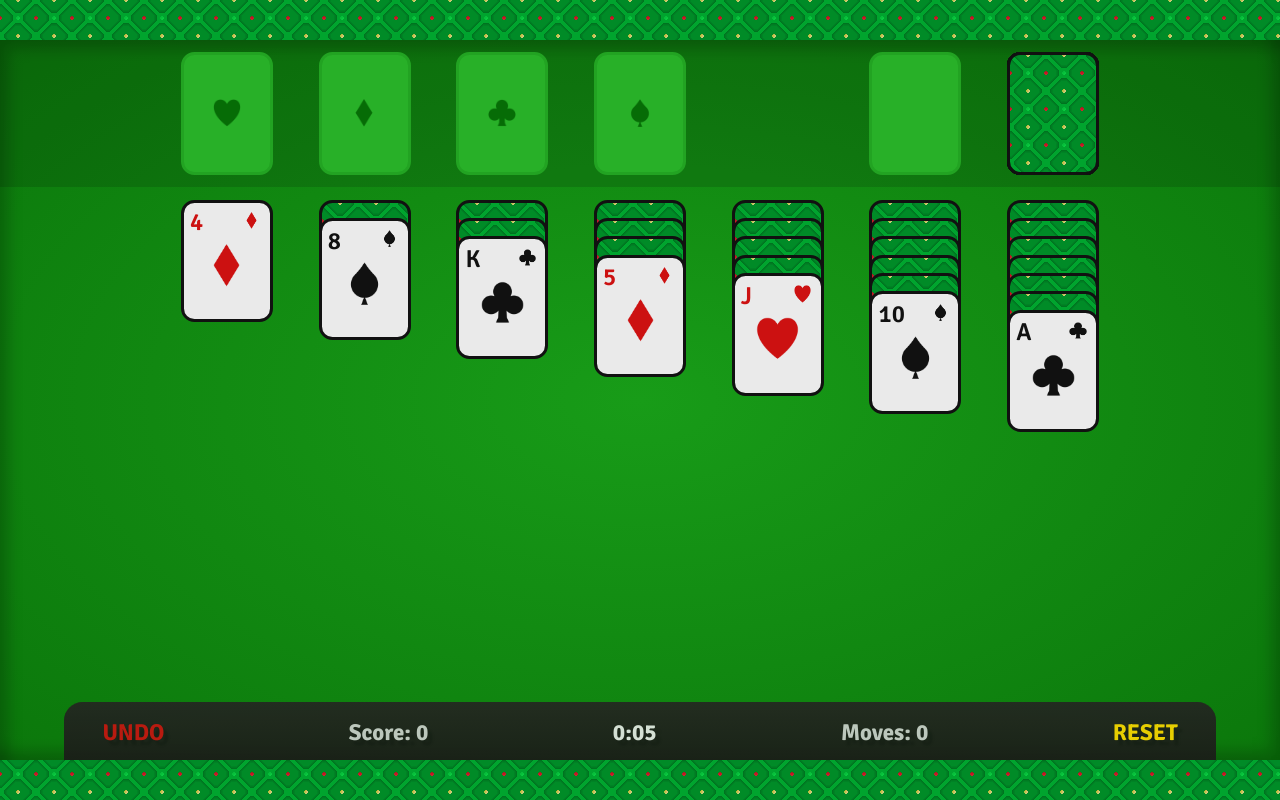
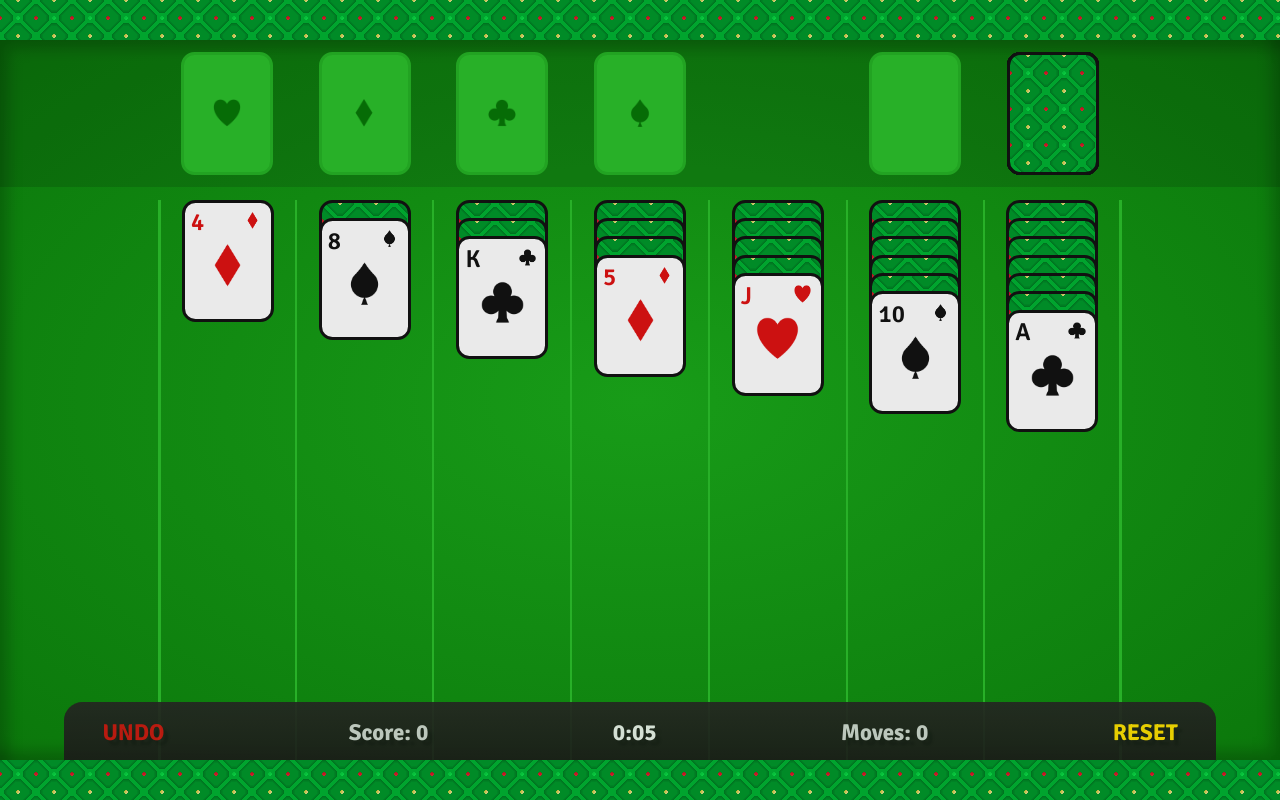
Before and after one commit to travis-heavener/unfair-solitaire-4, a website with bundled scripts: page index.html in a window 1280 px wide. Built offline with nearby package versions, Linux system fonts and the light colour scheme.

Commit message:
Improve column visual spacing Fix #6

```diff
--- a/index.css
+++ b/index.css
@@ -145,6 +145,12 @@ html {
     align-items: center;
     width: calc(1.5 * var(--card-width));
 }
+
+/* Improve visual clarity between columns */
+.tableau:not(:last-of-type)  { border-right: calc(0.02 * var(--card-width)) solid var(--theme-light); }
+.tableau:last-of-type        { border-right: calc(0.04 * var(--card-width)) solid var(--theme-light); }
+.tableau:not(:first-of-type) { border-left:  calc(0.02 * var(--card-width)) solid var(--theme-light); }
+.tableau:first-of-type       { border-left:  calc(0.04 * var(--card-width)) solid var(--theme-light); }
 
 .tableau > .card:not(:first-child) {
     margin-top: calc(-0.85 * var(--card-height));
```
